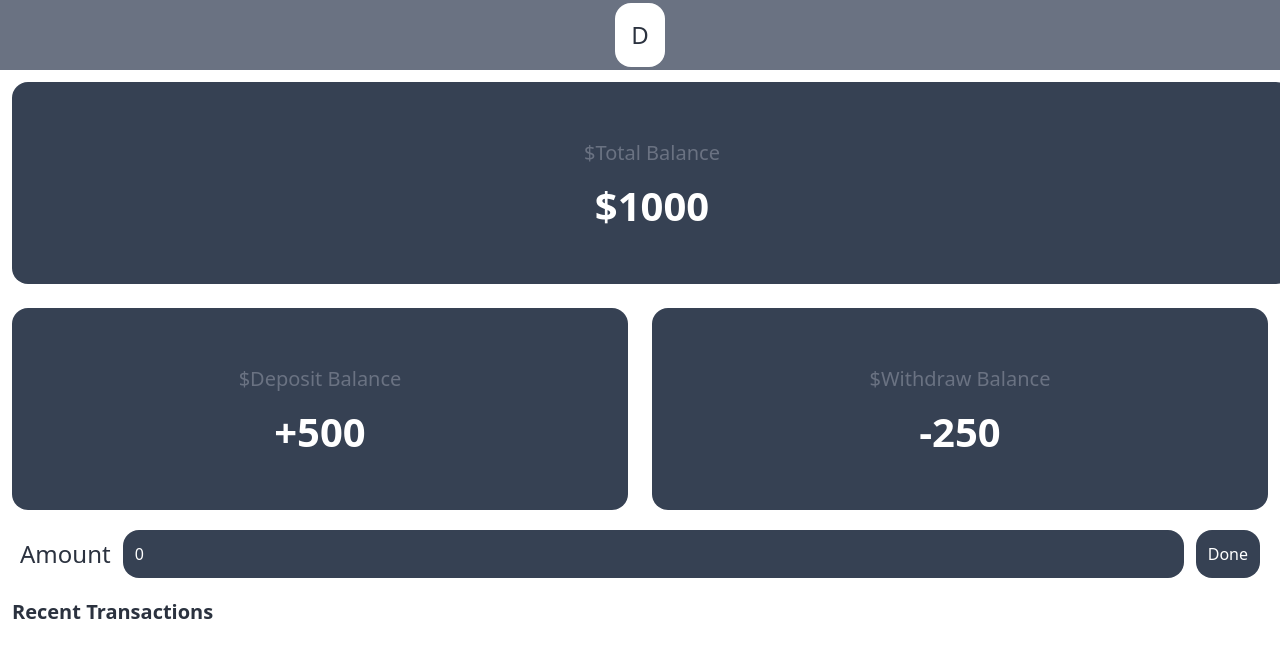
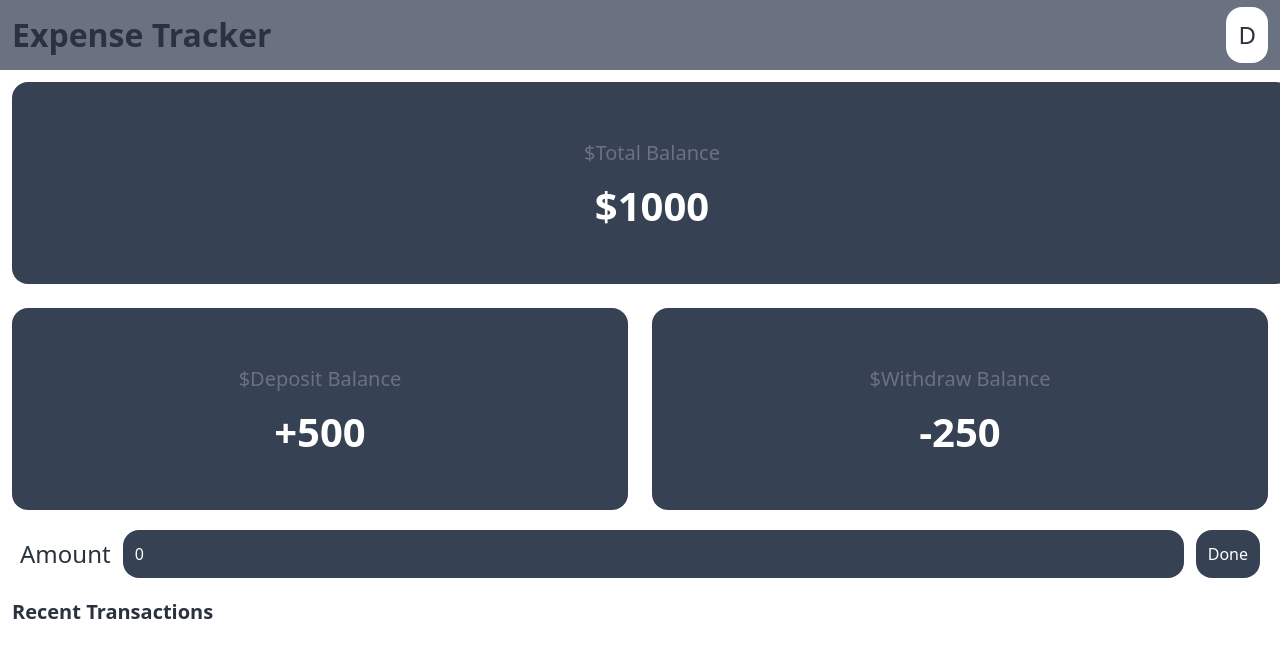
Before and after one commit to codewithfitse/ExpenseTracker, a React (Vite) app in the folder Frontend/: page /Home in a window 1280 px wide. Shown: the top 658 px of the page. Built offline with nearby package versions, Linux system fonts and the light colour scheme.

Commit message:
WORKING ON CALUCULATE INPUT

```diff
--- a/Frontend/src/page/Home.jsx
+++ b/Frontend/src/page/Home.jsx
@@ -46,9 +46,10 @@ export const Home = () => {
           isDark ? "dark" : ""
         }`}
       >
-        <header className="w-full h-[70px] flex justify-center items-center bg-gray-500">
+        <header className="w-full h-[70px] px-3 flex justify-between items-center bg-gray-500">
+          <h2 className="">Expense Tracker</h2>
           <button
-            className="w-fit h-fit p-4 text-2xl rounded-2xl bg-primary dark:bg-primary-dark"
+            className="w-fit h-fit p-3 text-2xl rounded-2xl bg-primary dark:bg-primary-dark"
             onClick={toogle}
           >
             {isDark ? "L" : "D"}
```
